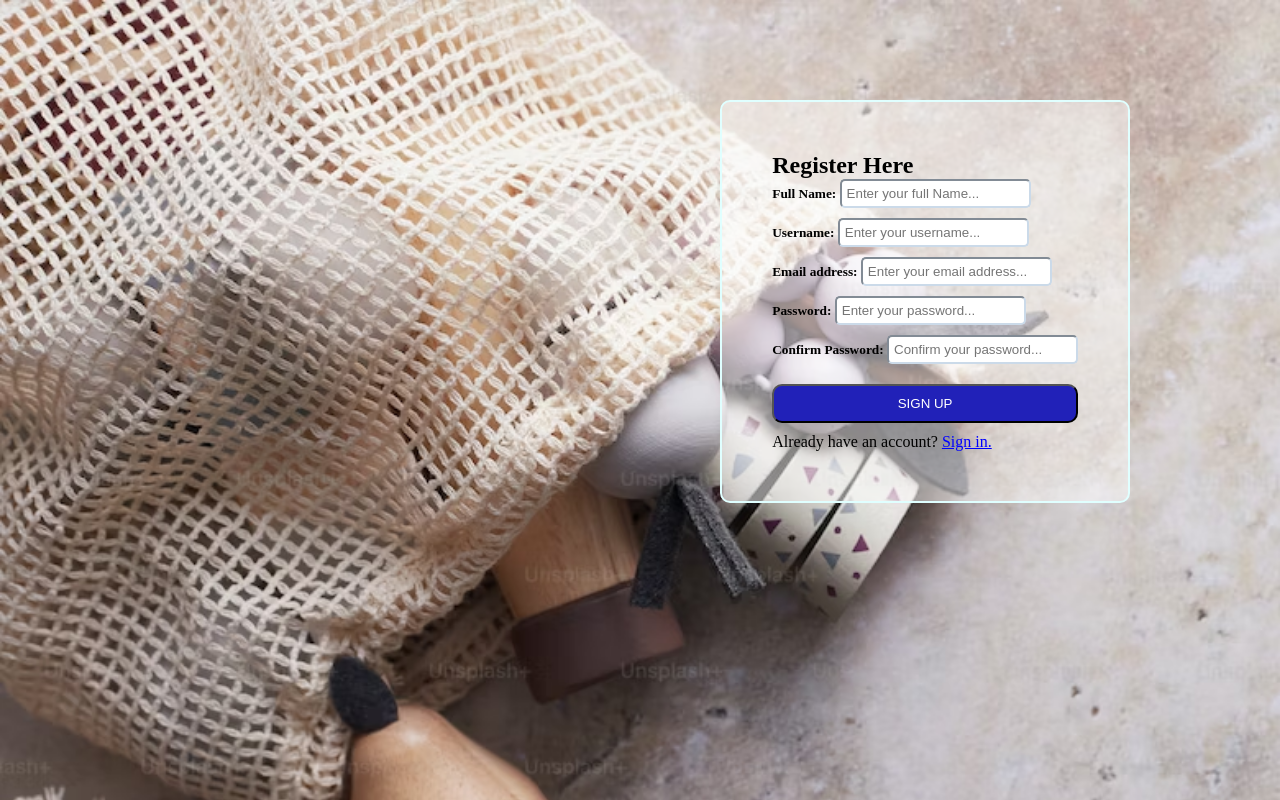
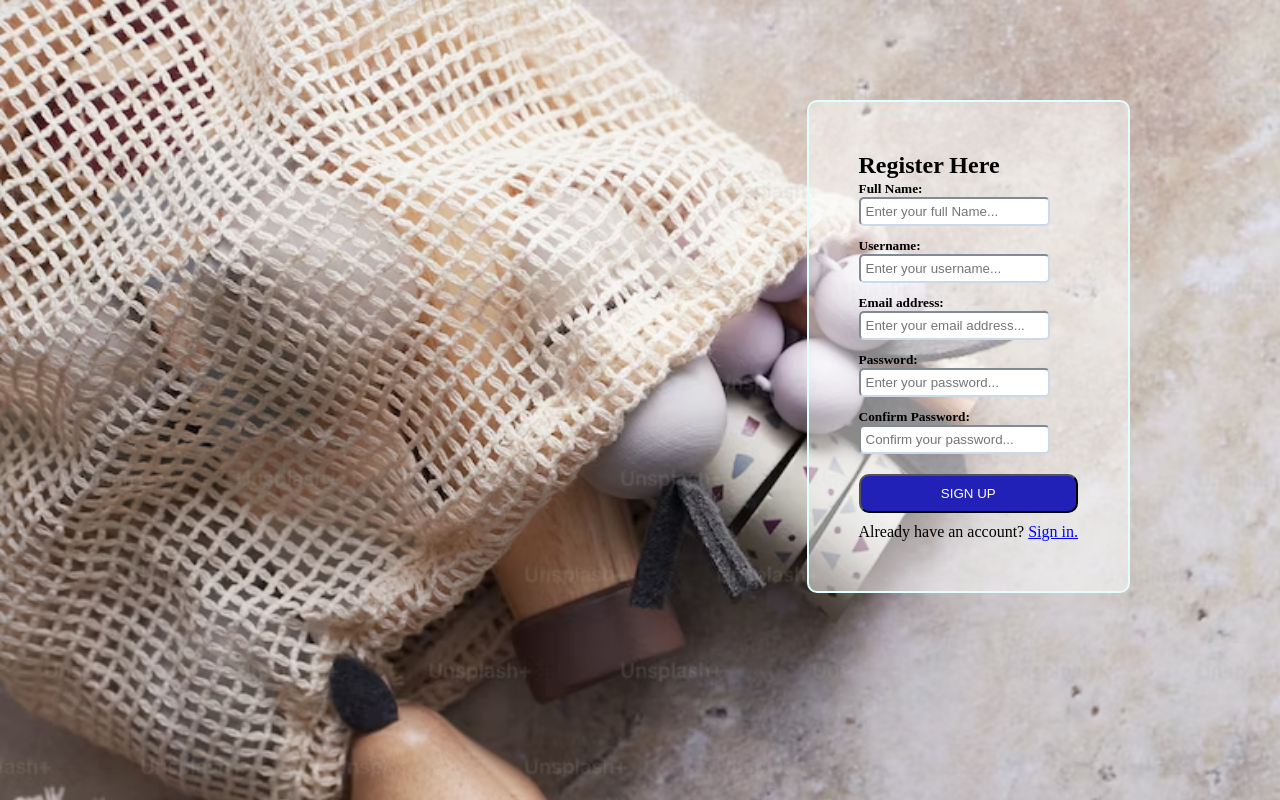
Before and after one commit to babisha/ecommerce-app, a React (Vite) app: page / in a window 1280 px wide. Built offline with nearby package versions, Linux system fonts and the light colour scheme.

Commit message:
fixed css for form fields

```diff
--- a/src/App.css
+++ b/src/App.css
@@ -71,3 +71,7 @@ p span {
   position: fixed;
   height: fit-content;
 } */
+
+.form-container .formik-field {
+  display: flex;
+}
--- a/src/Pages/Login.page.tsx
+++ b/src/Pages/Login.page.tsx
@@ -28,15 +28,16 @@ function Login() {
         validationSchema={validationSchema}
         onSubmit={submitHandler}
       >
-        <Form onSubmit={submitHandler}>
+        <Form onSubmit={submitHandler} className="form-container">
           <h2>Login Here </h2>
           <div className="formik">
-            <label htmlFor="userName">userName: </label>
+            <label htmlFor="userName">Username: </label>
             <Field
               required
               type="text"
               id="userName"
               name="userName"
+              className="formik-field"
               placeholder="Enter your username..."
             />
             <ErrorMessage
@@ -53,6 +54,7 @@ function Login() {
               type="password"
               id="password"
               name="password"
+              className="formik-field"
               placeholder="Enter your password..."
             />
             <ErrorMessage
--- a/src/Pages/Register.page.tsx
+++ b/src/Pages/Register.page.tsx
@@ -35,7 +35,7 @@ const Register = () => {
         validationSchema={validationSchema}
         onSubmit={submitHandler}
       >
-        <Form onSubmit={submitHandler}>
+        <Form onSubmit={submitHandler} className="form-container">
           <h2>Register Here </h2>
           <div className="formik">
             <label htmlFor="fullName">Full Name: </label>
@@ -44,6 +44,7 @@ const Register = () => {
               type="text"
               id="fullName"
               name="fullName"
+              className="formik-field"
               placeholder="Enter your full Name..."
             />
             <ErrorMessage
@@ -60,6 +61,7 @@ const Register = () => {
               type="text"
               id="userName"
               name="userName"
+              className="formik-field"
               placeholder="Enter your username..."
             />
             <ErrorMessage
@@ -76,6 +78,7 @@ const Register = () => {
               type="text"
               id="email"
               name="email"
+              className="formik-field"
               placeholder="Enter your email address..."
             />
             <ErrorMessage
@@ -92,6 +95,7 @@ const Register = () => {
               type="password"
               id="password"
               name="password"
+              className="formik-field"
               placeholder="Enter your password..."
             />
             <ErrorMessage
@@ -108,6 +112,7 @@ const Register = () => {
               type="password"
               id="confirmPassword"
               name="confirmPassword"
+              className="formik-field"
               placeholder="Confirm your password..."
             />
             <ErrorMessage
```
